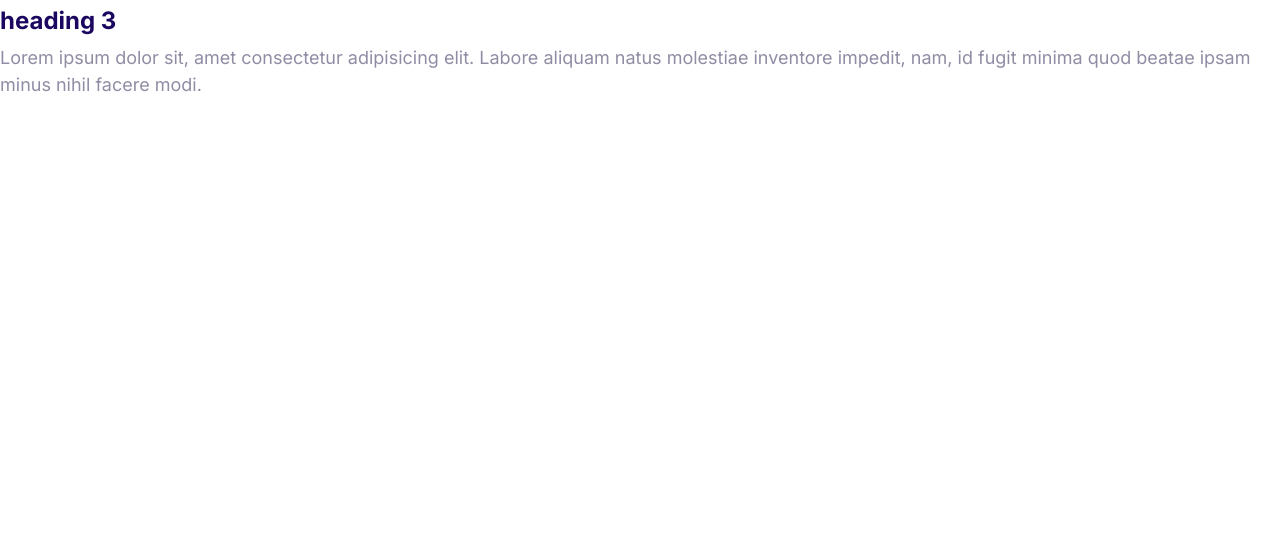
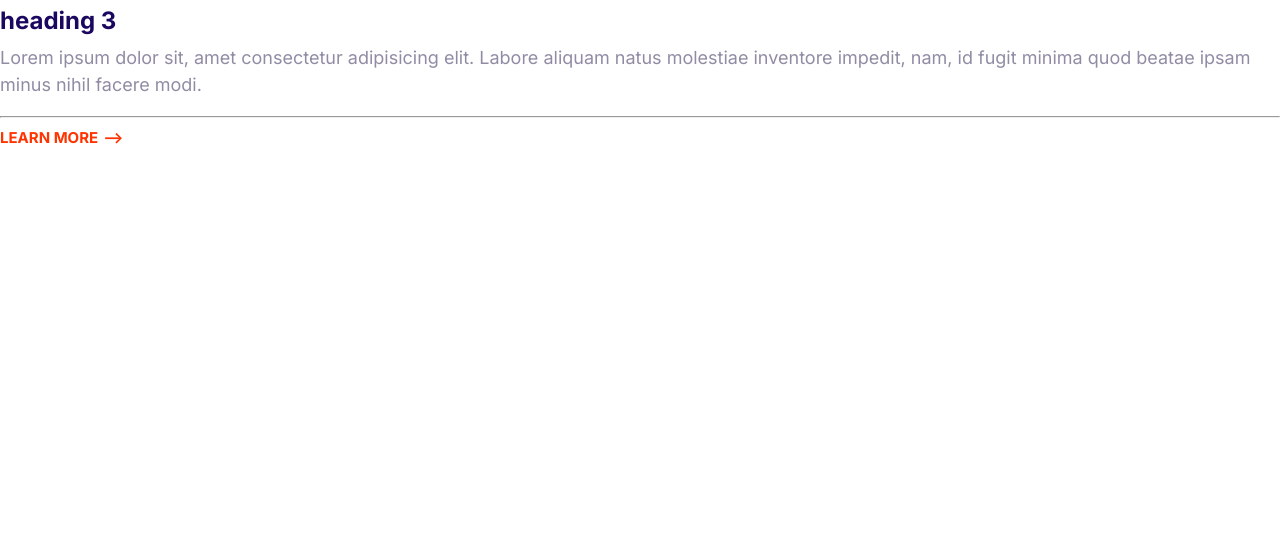
Before and after one commit to hjt-ghasemi/Moshify, a plain HTML site: page index.html in a window 1280 px wide. Shown: the part 242-800 px from the top of the page. Drawn offline with Linux system fonts and the light colour scheme.

Commit message:
build the arrow link component

```diff
--- a/css/styles.css
+++ b/css/styles.css
@@ -6,6 +6,7 @@
   --color-body: #918ca4;
 }
 
+/* Typography */
 html {
   /* 1 rem = 10px */
   font-size: 62.5%;
@@ -54,3 +55,31 @@ p {
     font-size: 2.4rem;
   }
 }
+
+/* Links */
+a {
+  text-decoration: none;
+}
+
+.link-arrow {
+  font-size: 2rem;
+  color: var(--color-accent);
+  font-weight: bold;
+  text-transform: uppercase;
+}
+
+.link-arrow::after {
+  content: "-->";
+  margin-left: 0.5rem;
+  transition: margin 0.15s;
+}
+
+.link-arrow:hover::after {
+  margin-left: 1rem;
+}
+
+@media screen and (min-width: 1024px) {
+  .link-arrow {
+    font-size: 1.5rem;
+  }
+}
--- a/index.html
+++ b/index.html
@@ -23,5 +23,7 @@
       natus molestiae inventore impedit, nam, id fugit minima quod beatae ipsam
       minus nihil facere modi.
     </p>
+    <hr />
+    <a href="#" class="link-arrow">learn more</a>
   </body>
 </html>
```
Also changed, not shown: components/links.html (added, +1 -0 lines).
